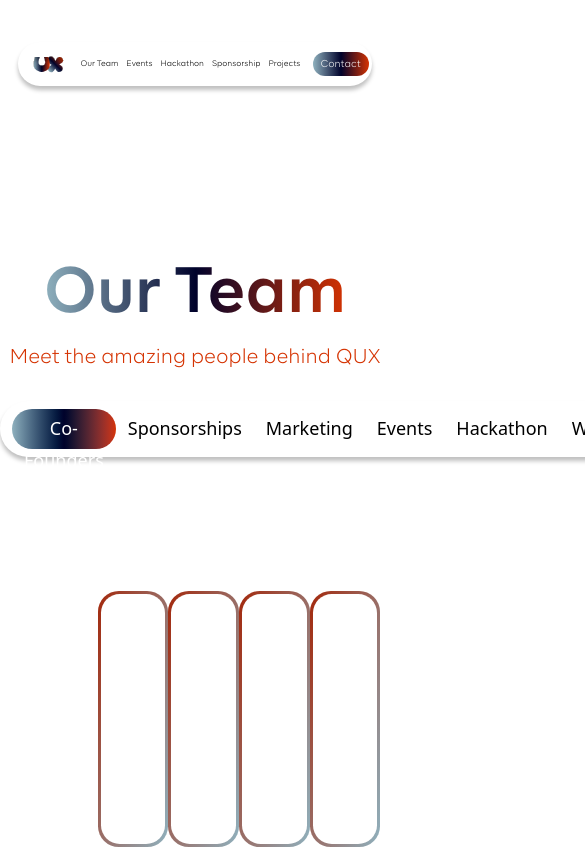
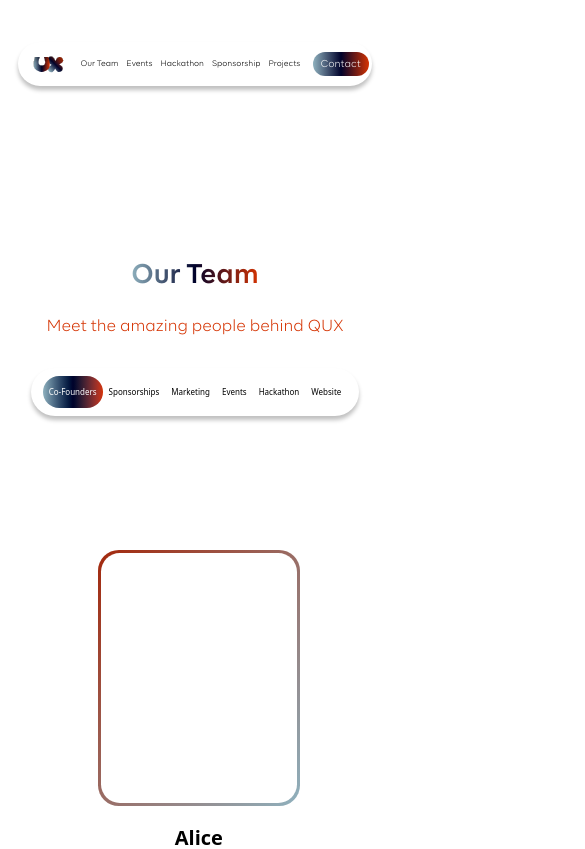
Before and after one commit to mukit-rahman1/ux, a React (Vite) app in the folder uxWeb/: page /team in a window 390 px wide. Shown: the top 849 px of the page, 585 px wide, since content can reach past the window. Built offline with nearby package versions, Linux system fonts and the light colour scheme.

Commit message:
Adjusted global h1 styles for mobile + added mobile-friendly layouit for Team page

```diff
--- /dev/null
+++ b/uxWeb/src/components/MemberCard.jsx
@@ -0,0 +1,11 @@
+export default function MemberCard({ name, role }) {
+    return (
+        <div className="member-container">
+            <div className="member-border"><div className="member-card"></div></div>
+            <div className="member-textbox">
+                <h3 className="text-[20px] font-[600] h-[27px]">{name}</h3>
+                <p className="member-role">{role}</p>
+            </div>
+        </div>
+    )
+}
--- a/uxWeb/src/components/MiniNavbar.jsx
+++ b/uxWeb/src/components/MiniNavbar.jsx
@@ -2,12 +2,13 @@ export default function MiniNavbar({ options, setSelected, selected }) {
     console.log(selected, "OKAY")
 
     return (
-            <div className="mini-navbar">
+            <div className="mini-navbar ">
                 {
                     options.map((option) => (
                         <button
                         key={option.value}
-                        className={`option ${selected == option.value && ("bg-gradient-to-r from-[#8FB1BE] via-[#00022B] to-[#D53302] text-white")}`}
+                        className={`mini-navbar-option text-[clamp(8px,1vw,18px)] ${selected == option.value &&
+                            ("bg-gradient-to-r from-[#8FB1BE] via-[#00022B] to-[#D53302] text-white ")}`}
                         onClick={() => setSelected(option.value)}>
                             {option.label}
                         </button>
--- a/uxWeb/src/pages/events.jsx
+++ b/uxWeb/src/pages/events.jsx
@@ -4,6 +4,8 @@ import MiniNavbar from "../components/MiniNavbar";
 import EventCard from "../components/EventCard";
 import UpcomingEventCarousel from "../components/UpcomingEventCarousel";
 import PrevEventCarousel from "../components/PrevEventCarousel";
+
+
 export default function Events () {
     const [selected, setSelected] = useState("events")
 
@@ -15,7 +17,7 @@ export default function Events () {
     return (
         <div className="min-h-[1330px]" id="hero">
             <div className="mb-[33px]">
-                <h1 className="h-[86px] w-[639px]">Events & Workshops</h1>
+                <h1 className="">Events and Workshops</h1>
                 <p className="red-text">Explore opportunities to learn UX research and design</p>
             </div>
             <MiniNavbar options={navOptions} selected={selected} setSelected={setSelected}/>
--- a/uxWeb/src/pages/team.jsx
+++ b/uxWeb/src/pages/team.jsx
@@ -1,5 +1,6 @@
 import "../styles/team.css";
 import MiniNavbar from "../components/MiniNavbar";
+import MemberCard from "../components/MemberCard";
 import { useState } from "react";
 
 function Team() {
@@ -59,38 +60,23 @@ function Team() {
     return (
         <div className="min-h-[1330px]">
             <div className="mb-[33px]">
-                <h1 className="h-[86px] w-[303px]">Our Team</h1>
+                <h1 className="">Our Team</h1>
                 <p className="red-text">Meet the amazing people behind QUX</p>
             </div>
             <MiniNavbar options={navOptions} selected={selected} setSelected={setSelected} width="750px"/>
-            <div className="mt-[33px]">
+            <div className="mt-[33px] flex flex-col items-center gap-[66.93px]">
                 {(() => {
                     console.log("yes", selected)
                     console.log("yes", teamData[selected])
                     const director = teamData[selected].find((member) => member.role === "Director");
                     return director ? (
-                        <div className="member-container mb-[66.93px]">
-                            <div className="member-border"><div className="member-card"></div></div>
-                            <div className="member-textbox">
-                                <h3 className="text-[20px] font-[600] h-[27px]">{director.name}</h3>
-                                <p className="member-role">{director.role}</p>
-                            </div>
-                        </div>
+                        <MemberCard name={director.name} role={director.role}/>
                     ) : null;
                 })()}
 
                 <div className={`executive-row ${teamData[selected].length == 4 ? "w-[50%]" : "w-[65%]"}`}>
                     {teamData[selected].map((member, index) => (
-                        member.role != "Director" && (
-                            <div className="member-container" key={index}>
-                                <div className="member-border"><div className="member-card"></div></div>
-                                <div className="member-textbox">
-                                    <h3 className="text-[20px] font-[600] h-[27px]">{member.name}</h3>
-                                    <p className="member-role">{member.role}</p>
-                                </div>
-                            </div>
-                        )
-
+                        member.role != "Director" && <MemberCard name={member.name} role={member.role}/>
                     ))}
                 </div>
 
--- a/uxWeb/src/styles/index.css
+++ b/uxWeb/src/styles/index.css
@@ -31,14 +31,15 @@
 
 h1 {
   font-family: "BR Firma", sans-serif;
-  font-size: 64px;
+  font-size: clamp(27px, 6vw, 64px);
   font-weight: 600;
   text-align: center;
 
 
-  margin-bottom: 2rem;
+  margin-bottom: 30px;
   line-height: 100%;
 
+  width:fit-content;
   background: linear-gradient(to right, #8FB1BE, #00022B, #D53302);
   background-clip: border-box;
   -webkit-background-clip: text;
@@ -47,7 +48,6 @@ h1 {
   margin-top: 175.95px;
   margin-left: auto;
   margin-right: auto;
-  margin-bottom: 0px;
 
 
 }
@@ -66,7 +66,10 @@ a {
 
 .red-text {
   font-family: "BR Firma", sans-serif;
-  font-size: 20px;
+  font-size: clamp(16px, 1.5vw, 20px);
+  padding-left: 5px;
+  padding-right: 5px;
+
   font-weight: 400;
   line-height: 100%;
 
@@ -75,3 +78,46 @@ a {
   margin-left: auto;
   margin-right: auto;
 }
+
+.mini-navbar {
+  display: flex;
+  flex-direction: row;
+  justify-content: space-between;
+
+
+  width: fit-content;
+  margin-left: auto;
+  margin-right: auto;
+  padding-top: 8px;
+  padding-bottom: 8px;
+  padding-left: 12px;
+  padding-right: 12px;
+  margin-bottom: 134px;
+
+  box-shadow: 0px 4px 4px 0px #00000040;
+  border-radius: 36px;
+  background-color: white;
+}
+
+.mini-navbar-option {
+  font-weight: 400;
+  line-height: 31.92px;
+
+  padding-left: 12px;
+  padding-right: 12px;
+  padding-top: 4px;
+  padding-bottom: 4px;
+
+
+
+  border-radius: 32px;
+}
+
+@media (max-width: 1000px) {
+  .mini-navbar-option {
+    padding-left: 6px;
+    padding-right: 6px;
+    padding-top: 0;
+    padding-bottom: 0;
+  }
+}
--- a/uxWeb/src/styles/team.css
+++ b/uxWeb/src/styles/team.css
@@ -2,39 +2,7 @@
   width: 757px;
 }
 
-.mini-navbar {
-  display: flex;
-  flex-direction: row;
-  justify-content: space-between;
 
-
-  width: fit-content;
-  margin-left: auto;
-  margin-right: auto;
-  padding-top: 8px;
-  padding-bottom: 8px;
-  padding-left: 12px;
-  padding-right: 12px;
-  margin-bottom: 134px;
-
-  box-shadow: 0px 4px 4px 0px #00000040;
-  border-radius: 36px;
-  background-color: white;
-}
-
-.option {
-  font-weight: 400;
-  font-size: 18px;
-  line-height: 31.92px;
-
-  padding-left: 12px;
-  padding-right: 12px;
-  padding-top: 4px;
-  padding-bottom: 4px;
-
-  height: 40px;
-  border-radius: 32px;
-}
 
 .member-container {
   margin-left: auto;
@@ -52,6 +20,15 @@
   display: flex;
   flex-direction: row;
   justify-content: space-around;
+}
+
+
+@media (max-width: 1000px) {
+  .executive-row {
+    flex-direction: column;
+    gap: 66.93px;
+    margin-bottom: 66.93px;
+  }
 }
 
 .member-border {
```
